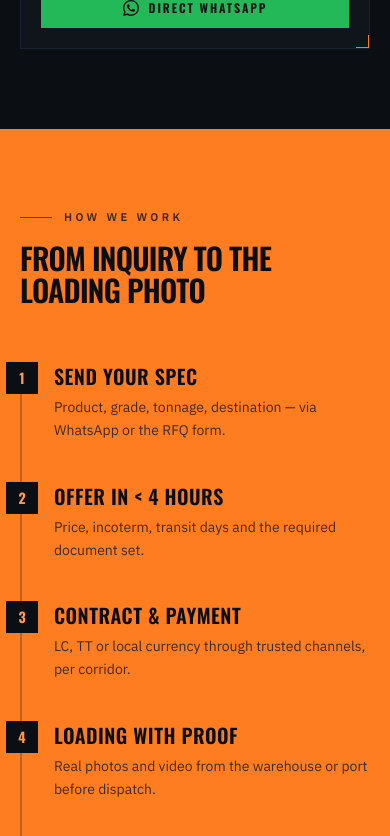
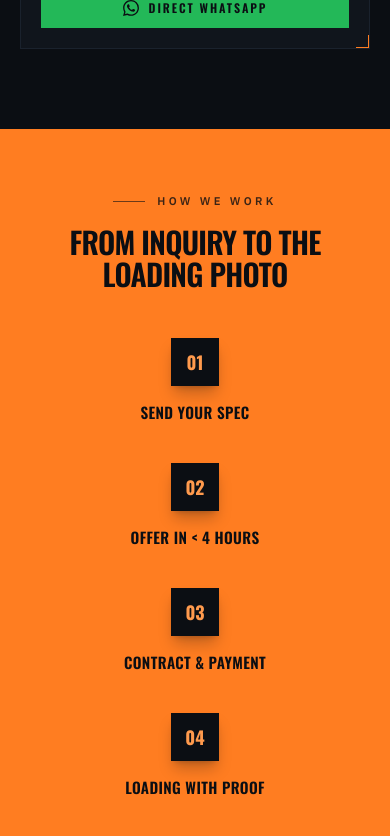
Before and after one commit to mhpartovian-crypto/mehr, a React (Vite) app: page / in a window 390 px wide. Shown: the part 7480-8316 px from the top of the page. Built offline with nearby package versions, Linux system fonts and the light colour scheme.

Commit message:
task snapshot d4bedf0c-13ca-4129-83cf-7e2d103d7497

```diff
--- a/public/download.html
+++ b/public/download.html
@@ -211,8 +211,8 @@
 <script>
   /* نام فایل‌های همین بیلد — مستقیم ثبت شده تا نیاز به تشخیص نباشد */
   var KNOWN = {
-    css: "index-g-C85clJ.css",
-    js:  "index-YRMDR7rh.js"
+    css: "index-DL09gP9h.css",
+    js:  "index-BqMQ5-bM.js"
   };
   var found = { css: null, js: null };
 
--- a/src/pages/Home.tsx
+++ b/src/pages/Home.tsx
@@ -328,28 +328,39 @@ function Team() {
 function Process() {
   const { t } = useLang();
   const steps = [
-    { t: t("proc.s1t"), d: t("proc.s1d") },
-    { t: t("proc.s2t"), d: t("proc.s2d") },
-    { t: t("proc.s3t"), d: t("proc.s3d") },
-    { t: t("proc.s4t"), d: t("proc.s4d") },
-    { t: t("proc.s5t"), d: t("proc.s5d") },
+    t("proc.s1t"),
+    t("proc.s2t"),
+    t("proc.s3t"),
+    t("proc.s4t"),
+    t("proc.s5t"),
   ];
   return (
-    <section className="relative overflow-hidden bg-molten-500 py-20 lg:py-28">
+    <section className="relative overflow-hidden bg-molten-500 py-16 lg:py-20">
       <div className="hatch absolute inset-0 opacity-60" aria-hidden="true" />
       <div className="relative mx-auto max-w-7xl px-5 sm:px-8">
-        <SectionHead tone="molten" kicker={t("proc.kicker")} title={t("proc.title")} />
-        <ol className="relative mt-14 space-y-10 border-s-2 border-graphite-950/25 ps-8 lg:space-y-12">
-          {steps.map((s, i) => (
-            <Reveal as="li" key={i} delay={i * 90} className="relative">
-              <span className="absolute -start-8 top-0 flex h-8 w-8 -translate-x-1/2 items-center justify-center bg-graphite-950 font-display text-sm font-bold text-molten-400 rtl:translate-x-1/2" dir="ltr">
-                {i + 1}
-              </span>
-              <h3 className="font-display text-xl font-semibold uppercase tracking-wide text-graphite-950 sm:text-2xl">{s.t}</h3>
-              <p className="mt-1.5 max-w-xl text-sm leading-relaxed text-graphite-900/80">{s.d}</p>
-            </Reveal>
-          ))}
-        </ol>
+        <SectionHead tone="molten" align="center" kicker={t("proc.kicker")} title={t("proc.title")} />
+
+        <div className="relative mt-12">
+          <span
+            className="absolute inset-x-10 top-6 hidden h-0.5 bg-graphite-950/20 lg:block"
+            aria-hidden="true"
+          />
+          <ol className="relative grid gap-10 sm:grid-cols-2 lg:grid-cols-5 lg:gap-4">
+            {steps.map((s, i) => (
+              <Reveal as="li" key={i} delay={i * 90} className="group flex flex-col items-center text-center">
+                <span
+                  className="relative z-10 flex h-12 w-12 items-center justify-center bg-graphite-950 font-display text-lg font-bold text-molten-400 shadow-lg shadow-graphite-950/25 transition-transform duration-300 group-hover:scale-110"
+                  dir="ltr"
+                >
+                  {String(i + 1).padStart(2, "0")}
+                </span>
+                <h3 className="mt-4 max-w-[12rem] font-display text-[0.95rem] font-semibold uppercase leading-snug tracking-wide text-graphite-950 transition-opacity duration-300 group-hover:opacity-75 lg:text-base">
+                  {s}
+                </h3>
+              </Reveal>
+            ))}
+          </ol>
+        </div>
       </div>
     </section>
   );
```
